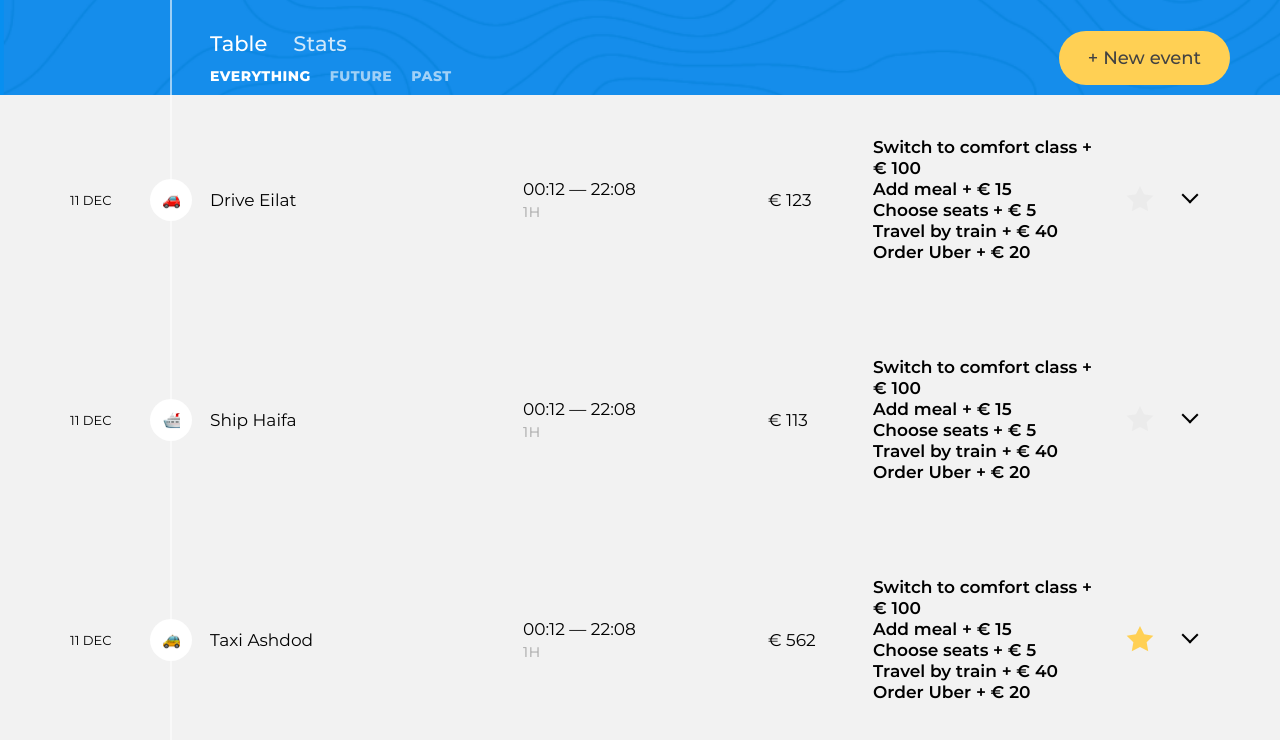
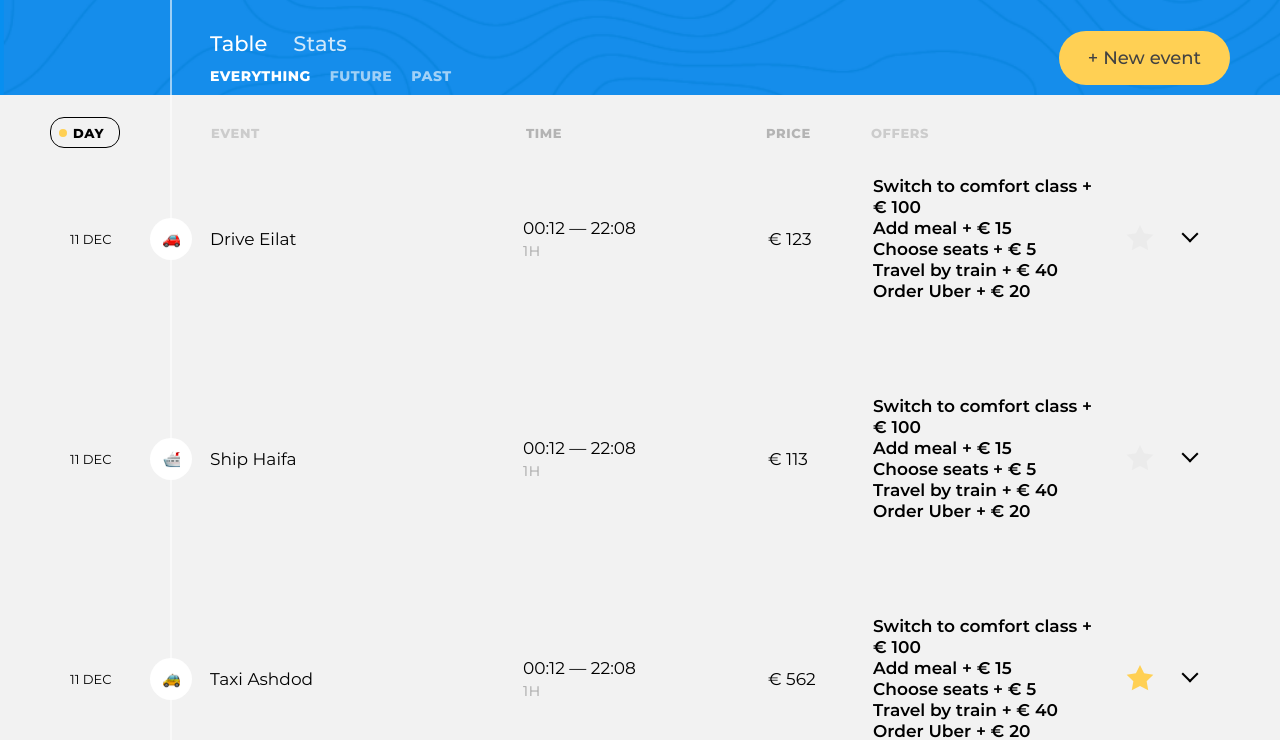
Before and after one commit to MariaSarbaj/174891-big-trip-13, a website built with webpack: page public/index.html in a window 1280 px wide. Shown: the part 68-808 px from the top of the page. Built offline with nearby package versions, Linux system fonts and the light colour scheme.

Commit message:
Закрытие по Esc и заглушка

```diff
--- a/public/index.html
+++ b/public/index.html
@@ -15,9 +15,6 @@
         <img class="page-header__logo" src="img/logo.png" width="42" height="42" alt="Trip logo">
 
         <div class="trip-main">
-          <section class="trip-main__trip-info  trip-info">
-
-          </section>
 
           <div class="trip-main__trip-controls  trip-controls">
             <h2 class="visually-hidden">Switch trip view</h2>
--- a/src/main.js
+++ b/src/main.js
@@ -1,10 +1,10 @@
-import TripInfoView from "./view/trip-info";
-import TripCostView from "./view/trip-cost";
+import TripInfoSection from "./view/trip-info-section/trip-info-section";
 import MenuView from "./view/menu";
 import TripFilterView from "./view/trip-filter";
-import TripSortView from "./view/sorting";
+import TripSortView from "./view/trip-sort";
 import EventItemView from "./view/event-item/event-item";
 import EventEditItemView from "./view/event-edit/event-edit-item";
+import NoEventView from "./view/no-event";
 import {generatePoint, destinations} from "./mock/point";
 import {renderElement, RenderPosition} from "./utils/utils";
 
@@ -16,17 +16,9 @@ const tripEvent = document.querySelector(`.trip-events`);
 
 const points = new Array(TRIP_POINTS_NUMBER).fill().map(generatePoint);
 
-// Информация о маршруте и стоимость поездки
-const tripInfo = document.querySelector(`.trip-info`);
-renderElement(tripInfo, new TripInfoView().getElement(), RenderPosition.BEFOREEND);
-renderElement(tripInfo, new TripCostView().getElement(), RenderPosition.BEFOREEND);
-
 // Меню и фильтры
 renderElement(tripMenu, new MenuView().getElement(), RenderPosition.AFTERBEGIN);
 renderElement(tripMenu, new TripFilterView().getElement(), RenderPosition.BEFOREEND);
-
-// Сортировка
-renderElement(tripEvent, new TripSortView().getElement(), RenderPosition.BEFOREEND);
 
 // Список точками маршрута
 const eventList = document.querySelector(`.trip-events__list`);
@@ -40,22 +32,42 @@ const renderEvent = (container, point) => {
     container.replaceChild(eventComponent.getElement(), eventEditComponent.getElement());
   };
 
+  const onEscKeyDown = (evt) => {
+    if (evt.key === `Escape` || evt.key === `Esc`) {
+      evt.preventDefault();
+      replaceEditToEvent();
+      document.removeEventListener(`keydown`, onEscKeyDown);
+    }
+  };
+
   const eventComponent = new EventItemView(point);
   const eventEditComponent = new EventEditItemView(point, destinations);
 
   eventComponent.getElement().querySelector(`.event__rollup-btn`).addEventListener(`click`, () => {
     replaceEventToEdit();
+    document.addEventListener(`keydown`, onEscKeyDown);
   });
 
   eventEditComponent.getElement().querySelector(`form`).addEventListener(`submit`, (evt) => {
     evt.preventDefault();
     replaceEditToEvent();
+    document.removeEventListener(`keydown`, onEscKeyDown);
   });
 
   renderElement(container, eventComponent.getElement(), RenderPosition.BEFOREEND);
 
 };
 
-points.forEach((point) => {
-  renderEvent(eventList, point);
-});
+if (points.length === 0) {
+  renderElement(tripEvent, new NoEventView().getElement(), RenderPosition.BEFOREEND);
+} else {
+  // Информация о маршруте и стоимость поездки
+  renderElement(tripMain, new TripInfoSection().getElement(), RenderPosition.AFTERBEGIN);
+
+  // Сортировка
+  renderElement(tripEvent, new TripSortView().getElement(), RenderPosition.AFTERBEGIN);
+
+  points.forEach((point) => {
+    renderEvent(eventList, point);
+  });
+}
--- a/src/view/event-item/event-item.js
+++ b/src/view/event-item/event-item.js
@@ -54,9 +54,9 @@ const createEventItemTemplate = (point) => {
 };
 
 export default class EventItem {
-  constructor(eventPoint) {
+  constructor(point) {
     this._element = null;
-    this._eventPoint = eventPoint;
+    this._eventPoint = point;
   }
 
   getTemplate() {
--- a/src/view/trip-cost.js
+++ b/src/view/no-event.js
@@ -1,18 +1,16 @@
 import {createElement} from "../utils/utils";
 
-const createTripCostTemplate = () => {
-  return `<p class="trip-info__cost">
-              Total: &euro;&nbsp;<span class="trip-info__cost-value">1230</span>
-            </p>`;
+const createNoEventTemplate = () => {
+  return `<p class="trip-events__msg">Click New Event to create your first point</p>`;
 };
 
-export default class Sorting {
+export default class NoEvent {
   constructor() {
     this._element = null;
   }
 
   getTemplate() {
-    return createTripCostTemplate();
+    return createNoEventTemplate();
   }
 
   getElement() {
--- /dev/null
+++ b/src/view/trip-info-section/trip-cost.js
@@ -0,0 +1,7 @@
+const createTripCostTemplate = () => {
+  return `<p class="trip-info__cost">
+              Total: &euro;&nbsp;<span class="trip-info__cost-value">1230</span>
+            </p>`;
+};
+
+export {createTripCostTemplate};
--- /dev/null
+++ b/src/view/trip-info-section/trip-info-section.js
@@ -0,0 +1,32 @@
+import {createElement} from "../../utils/utils";
+import {createTripInfoTemplate} from "./trip-info";
+import {createTripCostTemplate} from "./trip-cost";
+
+const createTripInfoSectionTemplate = () => {
+  return `<section class="trip-main__trip-info  trip-info">
+            ${createTripInfoTemplate()}
+            ${createTripCostTemplate()}
+          </section>`;
+};
+
+export default class TripInfoSection {
+  constructor() {
+    this._element = null;
+  }
+
+  getTemplate() {
+    return createTripInfoSectionTemplate();
+  }
+
+  getElement() {
+    if (!this._element) {
+      this._element = createElement(this.getTemplate());
+    }
+
+    return this._element;
+  }
+
+  removeElement() {
+    this._element = null;
+  }
+}
--- /dev/null
+++ b/src/view/trip-info-section/trip-info.js
@@ -0,0 +1,9 @@
+const createTripInfoTemplate = () => {
+  return `<div class="trip-info__main">
+              <h1 class="trip-info__title">Amsterdam &mdash; Chamonix &mdash; Geneva</h1>
+
+              <p class="trip-info__dates">Mar 18&nbsp;&mdash;&nbsp;20</p>
+            </div>`;
+};
+
+export {createTripInfoTemplate};
--- a/src/view/trip-info.js
+++ /dev/null
@@ -1,31 +0,0 @@
-import {createElement} from "../utils/utils";
-
-const createTripInfoTemplate = () => {
-  return `<div class="trip-info__main">
-              <h1 class="trip-info__title">Amsterdam &mdash; Chamonix &mdash; Geneva</h1>
-
-              <p class="trip-info__dates">Mar 18&nbsp;&mdash;&nbsp;20</p>
-            </div>`;
-};
-
-export default class TripInfo {
-  constructor() {
-    this._element = null;
-  }
-
-  getTemplate() {
-    return createTripInfoTemplate();
-  }
-
-  getElement() {
-    if (!this._element) {
-      this._element = createElement(this.getTemplate());
-    }
-
-    return this._element;
-  }
-
-  removeElement() {
-    this._element = null;
-  }
-}
--- a/src/view/sorting.js
+++ b/src/view/trip-sort.js
@@ -29,7 +29,7 @@ const createTripSortTemplate = () => {
           </form>`;
 };
 
-export default class TripInfo {
+export default class TripSort {
   constructor() {
     this._element = null;
   }
```
